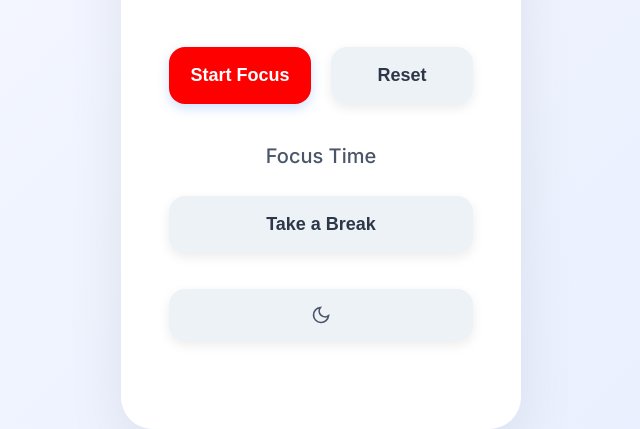
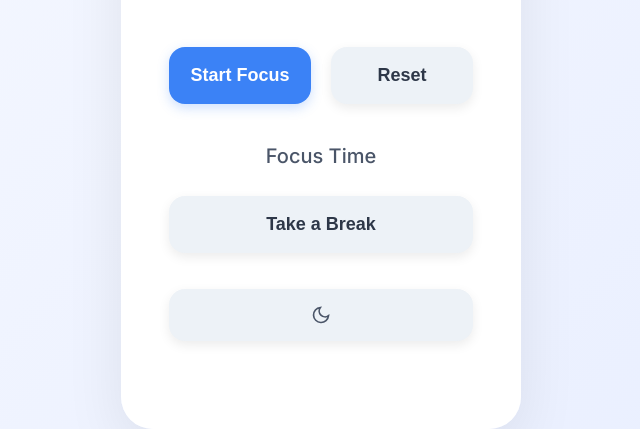
Before and after one commit to alexhughsam/BYOA-pomodoro, a website: page index.html in a window 1280 px wide. Shown: the part 440-869 px from the top of the page, without its empty margins (319-959 px from the left). Drawn offline with Linux system fonts and the light colour scheme.

Commit message:
reverting back to the previous colour

```diff
--- a/styles.css
+++ b/styles.css
@@ -7,7 +7,7 @@
     --timer-color: #1a202c;
     --progress-ring-bg: #e2e8f0;
     --progress-ring-fill: #3b82f6;
-    --start-button-bg: red;
+    --start-button-bg: #3b82f6;
     --start-button-hover: #2563eb;
     --reset-button-bg: #EDF2F7;
     --reset-button-text: #2D3748;
```
